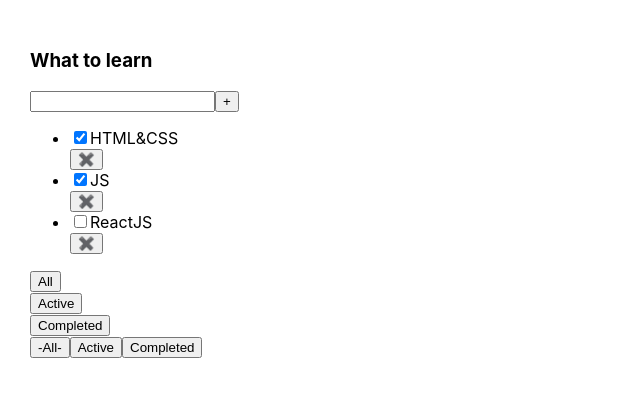
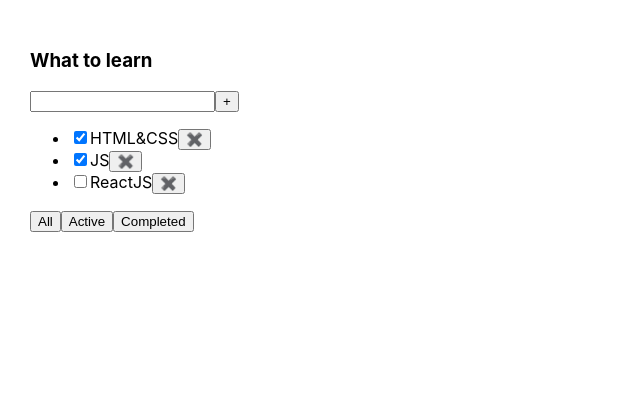
Before and after one commit to Reegulus/Todolist_TS, a React (Create React App) app: page / in a window 1280 px wide. Shown: the top 396 px of the page, without its empty margins (0-640 px from the left). Built offline with nearby package versions, Linux system fonts and the light colour scheme; the HTML template or start-up script is replaced by a standard one.

Commit message:
function addTask

```diff
--- a/src/App.tsx
+++ b/src/App.tsx
@@ -1,21 +1,26 @@
 import React, {useState} from 'react';
 import './App.css';
 import {TaskType, Todolist} from "./components/Todolist";
+import {v1} from "uuid";
 
 export type FilterValueType = 'all' | 'active' | 'completed'
 function App() {
 
     const [tasks, setTasks] = useState<Array<TaskType>>([
-        { id: 1, title: "HTML&CSS", isDone: true },
-        { id: 2, title: "JS", isDone: true },
-        { id: 3, title: "ReactJS", isDone: false }
+        { id: v1(), title: "HTML&CSS", isDone: true },
+        { id: v1(), title: "JS", isDone: true },
+        { id: v1(), title: "ReactJS", isDone: false }
     ])
 
     let [filter, setFilter] = useState<FilterValueType>('all')
 
-    function removeTask(id: number) {
+    function removeTask(id: string) {
         let task = tasks.filter(t => t.id !== id)
         setTasks(task)
+    }
+    function addTask(newTitle: string) {
+        let task = {id:v1(), title: 'New Task', isDone: false}
+        setTasks([task, ...tasks])
     }
 
     let taskForTodolist = tasks
@@ -36,6 +41,7 @@
             <Todolist
                 title="What to learn"
                 tasks={taskForTodolist}
+                addTask={addTask}
                 removeTask={removeTask}
                 changeFilter = {changeFilter}
             />
--- a/src/components/Button.tsx
+++ b/src/components/Button.tsx
@@ -7,7 +7,6 @@
 }
 
 export function Button(props: PropsType) {
-    return <div>
-        <button onClick={props.onClickHandler}>{props.title}</button>
-    </div>
+    return <button onClick={props.onClickHandler}>{props.title}</button>
+
 }
--- a/src/components/Todolist.tsx
+++ b/src/components/Todolist.tsx
@@ -3,7 +3,7 @@
 import {Button} from "./Button";
 
 export type TaskType = {
-    id: number
+    id: string
     title: string
     isDone: boolean
 }
@@ -11,7 +11,8 @@
 type PropsType = {
     title: string
     tasks: Array<TaskType>
-    removeTask: (id: number)=> void
+    addTask: (title: string)=>void
+    removeTask: (id: string)=> void
     changeFilter: (value: FilterValueType)=>void
 }
 
@@ -21,7 +22,7 @@
         <h3>{props.title}</h3>
         <div>
             <input/>
-            <button>+</button>
+            <Button title={'+'} onClickHandler={()=>{props.addTask(props.title)}}/>
         </div>
         <ul>
             {props.tasks.map(t =>
@@ -34,13 +35,10 @@
             )}
 
         </ul>
-        <div>
-            <Button title={'All'} onClickHandler={()=>{}}/>
-            <Button title={'Active'} onClickHandler={()=>{}}/>
-            <Button title={'Completed'} onClickHandler={()=>{}}/>
-            <button>-All-</button>
-            <button onClick={() => {props.changeFilter("active")}}>Active</button>
-            <button onClick={()=> {props.changeFilter("completed")}}>Completed</button>
-        </div>
+
+            <Button title={'All'} onClickHandler={()=>{props.changeFilter("all")}}/>
+            <Button title={'Active'} onClickHandler={()=>{props.changeFilter("active")}}/>
+            <Button title={'Completed'} onClickHandler={()=>{props.changeFilter("completed")}}/>
+
     </div>
 }
```
